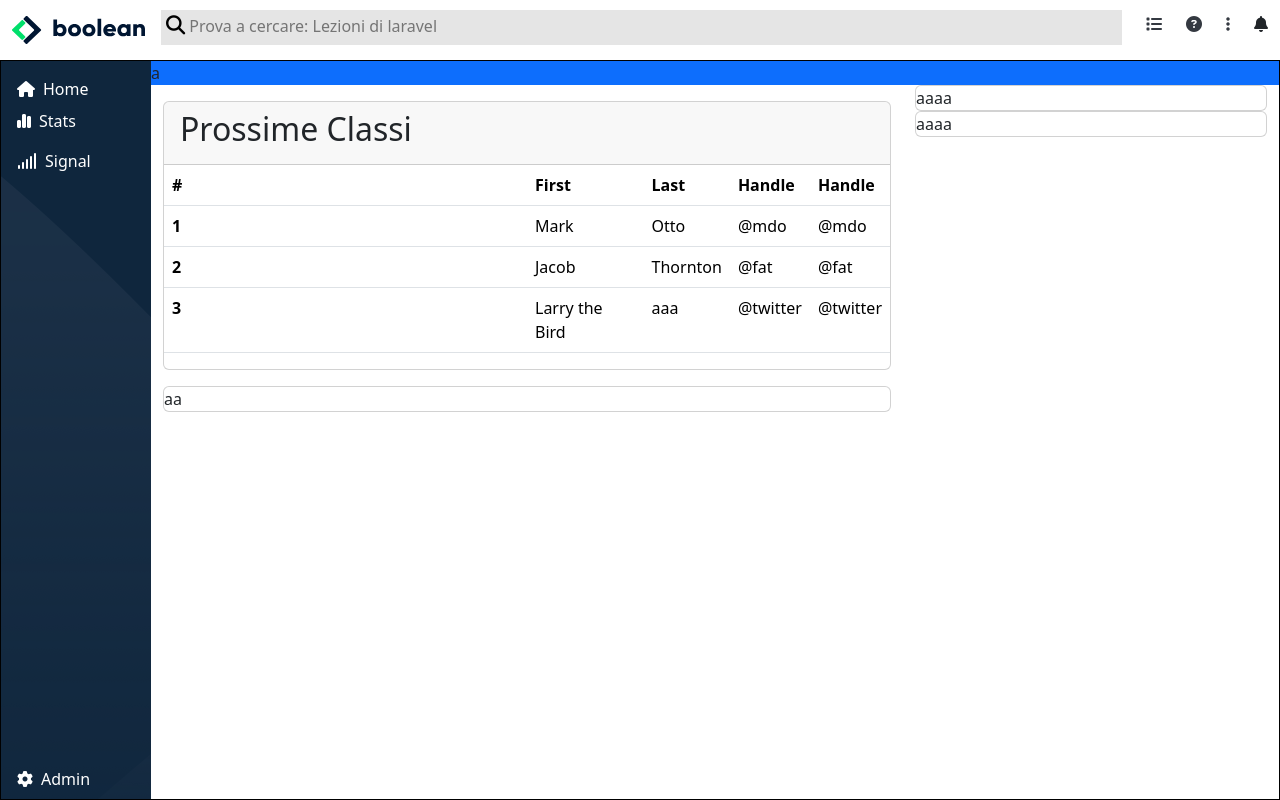
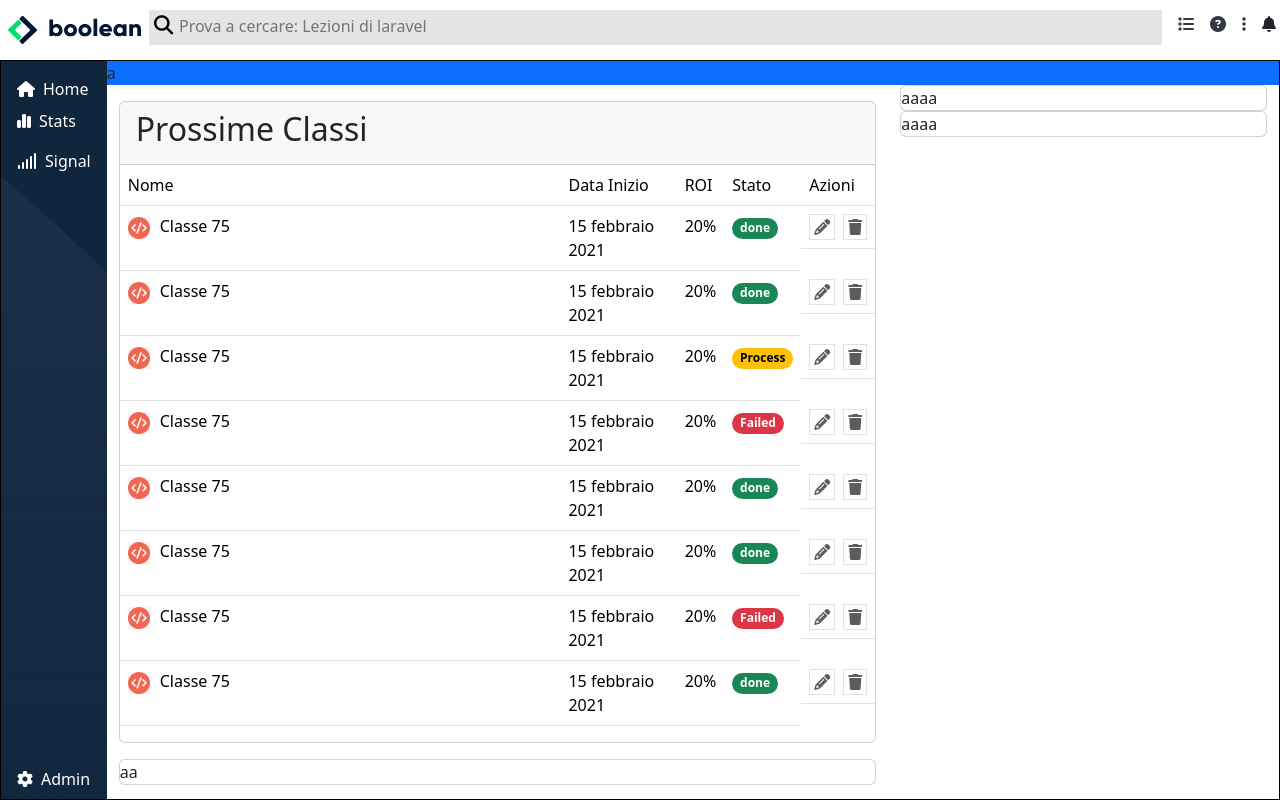
Before and after one commit to teoma145/html-css-bootstrap-dashboard, a plain HTML site: page index.html in a window 1280 px wide. Drawn offline with nearby package versions, Linux system fonts and the light colour scheme.

Commit message:
cards-class

```diff
--- a/css/style.css
+++ b/css/style.css
@@ -29,20 +29,19 @@ main{
 
 }
 #sidebar{
-    width: 150px;
-    height: 100%;
     background-image: url(../img/sidebar-bg.png);
     background-color: var(--color-side-bar);
 
 }
 #main-content{
-    width:calc(100% - 150px);
+    flex-grow: 1;
 }
 #searchbar{
     background-color: var(--color-bg-search-bar);
     height: 35px;
     margin-top: 10px;
     width: 100%;
+    position: relative;
 }
 #searchbar i{
     font-size: 1.2em;
@@ -58,8 +57,18 @@ main{
 .inputsearch{
     border: none;
     background-color: var(--color-bg-search-bar);
-    width: 85%;
+    width:calc(100% - 30px);
+    position: absolute;
+    right: 0;
+
 }
 .inputsearch:focus{
     outline: none;
 }
+tr img{
+    width: 22px;
+    margin-right: 10px;
+}
+.boh{
+    margin-left: 10px;
+}
--- a/index.html
+++ b/index.html
@@ -11,20 +11,20 @@
  <body>
     <div class="wrapper">
         <header>
-          <div class="d-flex container-fluid">
-            <div class="me-3">
+          <div class="d-flex">
+            <div class="ms-2">
                 <img src="img/logo.svg" alt="logo" class="d-none d-md-block mt-3">
                 <img src="img/mobile-logo.png" alt="" class="d-md-none d-block mylogom mt-2">
             </div>
-            <div id="searchbar">
-                <i class="fa-solid fa-magnifying-glass" style="color: #000000;"></i>
-                <input type="text" class="inputsearch" placeholder="Prova a cercare: Lezioni di laravel">
+            <div id="searchbar" class="ms-2">
+                <span><i class="fa-solid fa-magnifying-glass" style="color: #000000;"></i></span>
+                <input type="text" class="inputsearch pt-1" placeholder="Prova a cercare: Lezioni di laravel">
             </div>
             <div class="py-3 d-flex flex-nowrap">
-                <i class="fa-solid fa-list ms-4 d-none d-xl-inline-block" style="color: #343941;"></i>
-                <i class="fa-solid fa-circle-question ms-4 d-none d-xl-inline-block" style="color: #343941;"></i>
-                <i class="fa-solid fa-ellipsis-vertical ms-4 d-none d-xl-inline-block" style="color: #343941;"></i>
-                <i class="fa-solid fa-bell ms-4"></i>
+                <i class="fa-solid fa-list ms-3 d-none d-xl-inline-block" style="color: #343941;"></i>
+                <i class="fa-solid fa-circle-question ms-3 d-none d-xl-inline-block" style="color: #343941;"></i>
+                <i class="fa-solid fa-ellipsis-vertical ms-3 d-none d-xl-inline-block" style="color: #343941;"></i>
+                <i class="fa-solid fa-bell ms-3 me-1"></i>
             </div>
           </div>
         </header>
@@ -33,17 +33,17 @@
             <div id="sidebar" class="d-flex flex-column justify-content-between">
                 <div>
                     <div class="d-flex align-items-center px-3 pt-3">
-                        <i class="fa-solid fa-house me-2" style="color: #ffffff;"></i><span class="text-white d-none d-xl-inline-block">Home</span>
+                        <i class="fa-solid fa-house me-2" style="color: #ffffff;"></i><span class="text-white d-none d-md-inline-block">Home</span>
                     </div>
                     <div class="d-flex align-items-center px-3 py-2">
-                        <i class="fa-solid fa-chart-simple me-2" style="color: #ffffff;"></i><span class="text-white d-none d-xl-inline-block">Stats</span>
+                        <i class="fa-solid fa-chart-simple me-2" style="color: #ffffff;"></i><span class="text-white d-none d-md-inline-block">Stats</span>
                     </div>
                     <div class="d-flex align-items-center px-3 py-2">
-                        <i class="fa-solid fa-signal me-2" style="color: #ffffff;"></i><span class="text-white d-none d-xl-inline-block">Signal</span>
+                        <i class="fa-solid fa-signal me-2" style="color: #ffffff;"></i><span class="text-white d-none d-md-inline-block">Signal</span>
                     </div>
                 </div>
                 <div class="d-flex align-items-center px-3 py-2">
-                    <i class="fa-solid fa-gear me-2" style="color: #ffffff;"></i><span class="text-white d-none d-xl-inline-block">Admin</span>
+                    <i class="fa-solid fa-gear me-2" style="color: #ffffff;"></i><span class="text-white d-none d-md-inline-block">Admin</span>
                 </div>
             </div>
             <div id="main-content">
@@ -60,34 +60,70 @@
                             <table class="table table-hover">
                                 <thead>
                                   <tr>
-                                    <th scope="col" class="col-6">#</th>
-                                    <th scope="col">First</th>
-                                    <th scope="col">Last</th>
-                                    <th scope="col">Handle</th>
-                                    <th scope="col">Handle</th>
+                                    <td class="col-7">Nome</td>
+                                    <td>Data Inizio</td>
+                                    <td>ROI</td>
+                                    <td>Stato</td>
+                                    <td>Azioni</td>
                                   </tr>
                                 </thead>
                                 <tbody>
-                                  <tr>
-                                    <th scope="row">1</th>
-                                    <td>Mark</td>
-                                    <td>Otto</td>
-                                    <td>@mdo</td>
-                                    <td>@mdo</td>
+                                  <tr">
+                                    <td scope="row"> <img src="img/class-avatar.jpg" alt="avatar">Classe 75</td>
+                                    <td>15 febbraio 2021</td>
+                                    <td>20%</td>
+                                    <td><span class="badge rounded-pill text-bg-success">done</span></td>
+                                    <td class="d-flex gap-2"><div><i class="fa-solid fa-pencil border p-1" style="color: #5b5d62;"></i></div><div><i class="fa-solid fa-trash border p-1" style="color: #5b5c5d;"></i></td></div>
                                   </tr>
                                   <tr>
-                                    <th scope="row">2</th>
-                                    <td>Jacob</td>
-                                    <td>Thornton</td>
-                                    <td>@fat</td>
-                                    <td>@fat</td>
+                                    <tr">
+                                    <td scope="row"> <img src="img/class-avatar.jpg" alt="avatar">Classe 75</td>
+                                    <td>15 febbraio 2021</td>
+                                    <td>20%</td>
+                                    <td><span class="badge rounded-pill text-bg-success">done</span></td>
+                                    <td class="d-flex gap-2"><div><i class="fa-solid fa-pencil border p-1" style="color: #5b5d62;"></i></div><div><i class="fa-solid fa-trash border p-1" style="color: #5b5c5d;"></i></td></div>
                                   </tr>
-                                  <tr>
-                                    <th scope="row">3</th>
-                                    <td>Larry the Bird</td>
-                                    <td>aaa</td>
-                                    <td>@twitter</td>
-                                    <td>@twitter</td>
+                                  <tr">
+                                    <td scope="row"> <img src="img/class-avatar.jpg" alt="avatar">Classe 75</td>
+                                    <td>15 febbraio 2021</td>
+                                    <td>20%</td>
+                                    <td><span class="badge rounded-pill text-bg-warning">Process</span></td>
+                                    <td class="d-flex gap-2"><div><i class="fa-solid fa-pencil border p-1" style="color: #5b5d62;"></i></div><div><i class="fa-solid fa-trash border p-1" style="color: #5b5c5d;"></i></td></div>
+                                  </tr>
+                                  <tr">
+                                    <td scope="row"> <img src="img/class-avatar.jpg" alt="avatar">Classe 75</td>
+                                    <td>15 febbraio 2021</td>
+                                    <td>20%</td>
+                                    <td><span class="badge rounded-pill text-bg-danger">Failed</span></td>
+                                    <td class="d-flex gap-2"><div><i class="fa-solid fa-pencil border p-1" style="color: #5b5d62;"></i></div><div><i class="fa-solid fa-trash border p-1" style="color: #5b5c5d;"></i></td></div>
+                                  </tr>
+                                  <tr">
+                                    <td scope="row"> <img src="img/class-avatar.jpg" alt="avatar">Classe 75</td>
+                                    <td>15 febbraio 2021</td>
+                                    <td>20%</td>
+                                    <td><span class="badge rounded-pill text-bg-success">done</span></td>
+                                    <td class="d-flex gap-2"><div><i class="fa-solid fa-pencil border p-1" style="color: #5b5d62;"></i></div><div><i class="fa-solid fa-trash border p-1" style="color: #5b5c5d;"></i></td></div>
+                                  </tr>
+                                  <tr">
+                                    <td scope="row"> <img src="img/class-avatar.jpg" alt="avatar">Classe 75</td>
+                                    <td>15 febbraio 2021</td>
+                                    <td>20%</td>
+                                    <td><span class="badge rounded-pill text-bg-success">done</span></td>
+                                    <td class="d-flex gap-2"><div><i class="fa-solid fa-pencil border p-1" style="color: #5b5d62;"></i></div><div><i class="fa-solid fa-trash border p-1" style="color: #5b5c5d;"></i></td></div>
+                                  </tr>
+                                  <tr">
+                                    <td scope="row"> <img src="img/class-avatar.jpg" alt="avatar">Classe 75</td>
+                                    <td>15 febbraio 2021</td>
+                                    <td>20%</td>
+                                    <td><span class="badge rounded-pill text-bg-danger">Failed</span></td>
+                                    <td class="d-flex gap-2"><div><i class="fa-solid fa-pencil border p-1" style="color: #5b5d62;"></i></div><div><i class="fa-solid fa-trash border p-1" style="color: #5b5c5d;"></i></td></div>
+                                  </tr>
+                                  <tr">
+                                    <td scope="row"> <img src="img/class-avatar.jpg" alt="avatar">Classe 75</td>
+                                    <td>15 febbraio 2021</td>
+                                    <td>20%</td>
+                                    <td><span class="badge rounded-pill text-bg-success">done</span></td>
+                                    <td class="d-flex gap-2"><div><i class="fa-solid fa-pencil border p-1" style="color: #5b5d62;"></i></div><div><i class="fa-solid fa-trash border p-1" style="color: #5b5c5d;"></i></td></div>
                                   </tr>
                                 </tbody>
                               </table>
```
